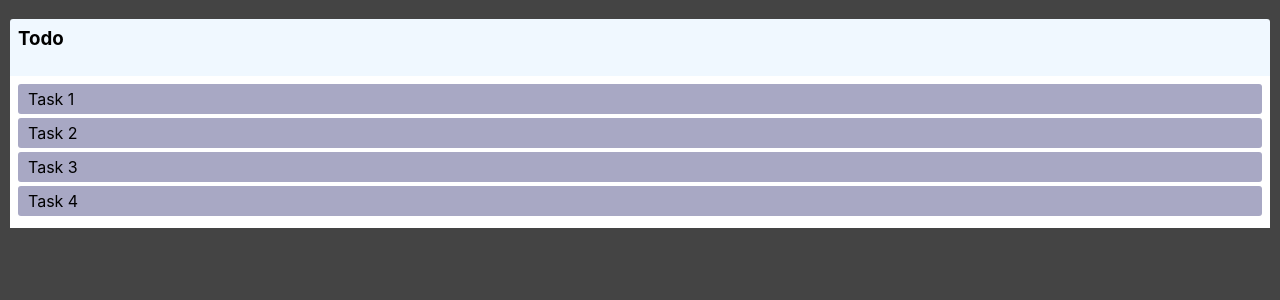
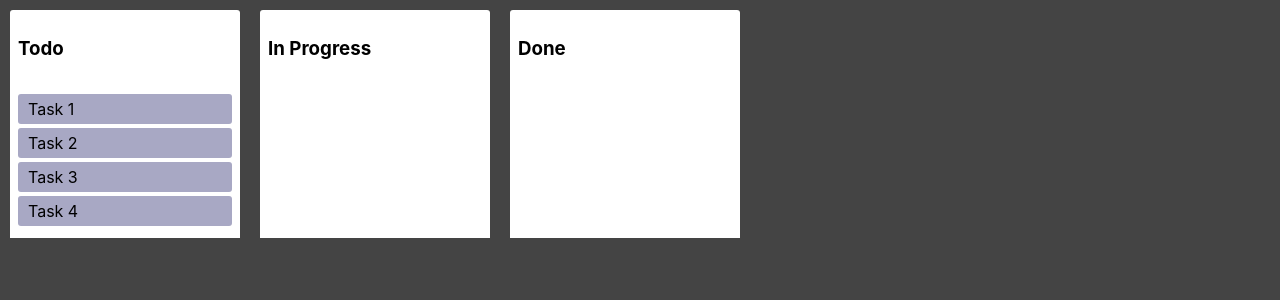
Before and after one commit to toyhtowdomasydyt/draggable-todo, a React (Create React App) app: page / in a window 1280 px wide. Shown: the top 300 px of the page. Built offline with nearby package versions, Linux system fonts and the light colour scheme.

Commit message:
Add cross list drag and drop cards logic

```diff
--- a/src/App.js
+++ b/src/App.js
@@ -3,9 +3,14 @@
 
 import {initalData} from "./initial-data";
 import Column from "./components/Column";
+import styled from "styled-components";
 
 const App = () => {
     const [state, setState] = useState(initalData);
+
+    const Container = styled.div`
+      display: flex;
+    `;
 
     const onDragEnd = result => {
         const {destination, source, draggableId} = result;
@@ -17,32 +22,62 @@
             destination.index === source.index
         ) return;
 
-        const column = state.columns[source.droppableId];
-        const newTaskIds = Array.from(column.taskIds);
+        const start = state.columns[source.droppableId];
+        const finish = state.columns[destination.droppableId];
+
+        if (start === finish) {
+            const newTaskIds = Array.from(start.taskIds);
 
             newTaskIds.splice(source.index, 1);
             newTaskIds.splice(destination.index, 0, draggableId);
 
             const newColumn = {
-            ...column,
+                ...start,
                 taskIds: newTaskIds,
             };
 
-        setState({...state, columns: {...state.columns, [newColumn.id]: newColumn}})
+            setState({...state, columns: {...state.columns, [newColumn.id]: newColumn}});
+        }
+
+        const startTaskIds = Array.from(start.taskIds);
+        startTaskIds.splice(source.index, 1);
+
+        const newStart = {
+            ...start,
+            taskIds: startTaskIds,
+        };
+
+        const finishTaskIds = Array.from(finish.taskIds);
+        finishTaskIds.splice(destination.index, 0, draggableId);
+
+        const newFinish = {
+            ...finish,
+            taskIds: finishTaskIds,
+        };
+
+        setState({
+            ...state,
+            columns: {
+                ...state.columns,
+                [newStart.id]: newStart,
+                [newFinish.id]: newFinish,
+            }
+        })
     };
 
     return (
         <DragDropContext
             onDragEnd={onDragEnd}
         >
+            <Container>
                 {state.columnOrder.map(columnId => {
                     const column = state.columns[columnId];
                     const tasks = column.taskIds.map(taskId => state.tasks[taskId]);
 
                     return <Column key={column.id} column={column} tasks={tasks}/>
                 })}
+            </Container>
         </DragDropContext>
     );
 };
-
 export default App;
--- a/src/components/Column.jsx
+++ b/src/components/Column.jsx
@@ -7,7 +7,10 @@
     const Container = styled.div`
       margin: 10px;
       border-radius: 3px;
-      background-color: aliceblue;
+      background-color: #fff;
+      width: 230px;
+      display: flex;
+      flex-direction: column;
     `;
     const Title = styled.h3`
       padding: 8px;
@@ -16,6 +19,8 @@
       padding: 8px;
       transition: background-color .2s ease;
       background-color: ${props => (props.isDraggingOver ? 'skyblue' : 'white')};
+      flex-grow: 1;
+      min-height: 100px;
     `;
 
     return (
--- a/src/initial-data.js
+++ b/src/initial-data.js
@@ -11,6 +11,16 @@
             title: "Todo",
             taskIds: ["task-1", "task-2", "task-3", "task-4"]
         },
+        "column-2": {
+            id: "column-2",
+            title: "In Progress",
+            taskIds: []
+        },
+        "column-3": {
+            id: "column-3",
+            title: "Done",
+            taskIds: []
+        },
     },
-    columnOrder: ["column-1"],
+    columnOrder: ["column-1", "column-2", "column-3"],
 };
```
Lines whose indentation alone changed are shown as unchanged.
